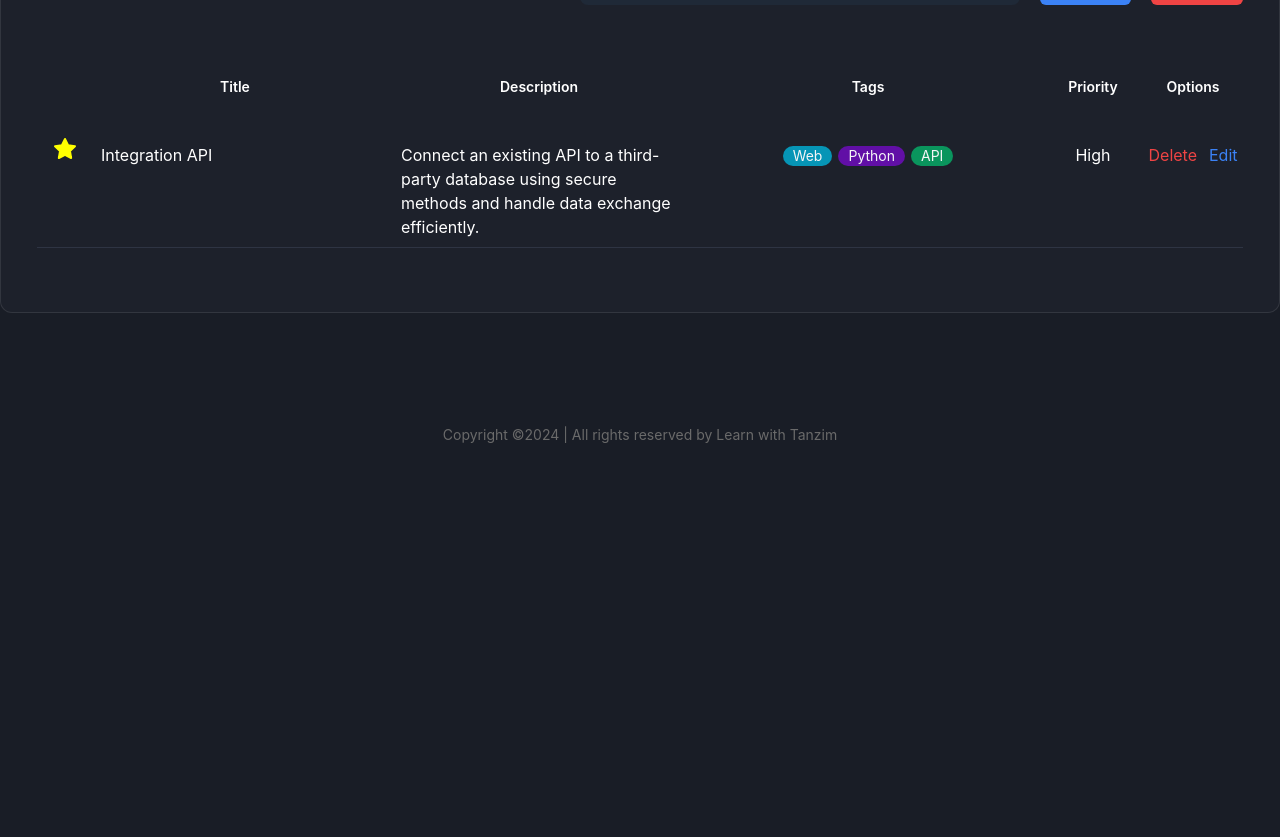
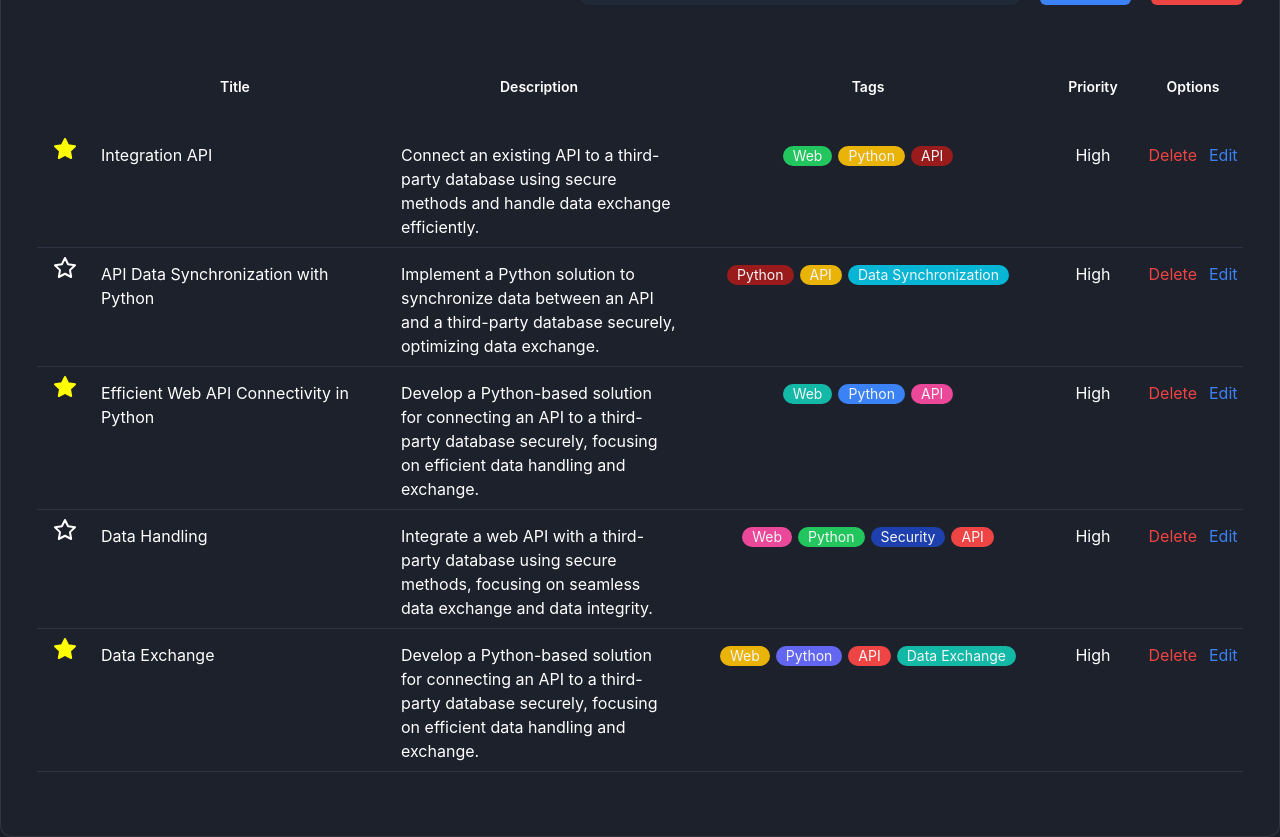
Before and after one commit to Tanzimhossain222/Improved-Tasker, a React (Vite) app: page / in a window 1280 px wide. Shown: the part 720-1557 px from the top of the page. Before the commit the page ends 1197 px from the top, so only its background shows below. Built offline with nearby package versions, Linux system fonts and the light colour scheme.

Commit message:
feat: Add Tags and NoTaskFound components
This commit introduces two new components: Tags and NoTaskFound. The Tags component is used for displaying and managing tag elements. The NoTaskFound component is displayed when there are no tasks available or matching the current filter criteria.

```diff
--- a/src/Page.jsx
+++ b/src/Page.jsx
@@ -1,7 +1,6 @@
-import React from "react";
 import HeroSection from "./components/HeroSection";
+import TaskBoard from "./components/Task/TaskBoard";
 import Layout from "./layout/Layout";
-import TaskBoard from "./components/Task/TaskBoard";
 
 const Page = () => {
   return (
--- /dev/null
+++ b/src/components/Task/NoTask.jsx
@@ -0,0 +1,21 @@
+const NoTask = () => {
+  return (
+    <tr className="border-b border-[#2E3443] [&>td]:align-baseline [&>td]:px-4 [&>td]:py-2">
+      <td colSpan="6" className="text-center py-8">
+        <div className="bg-gray-800 rounded-lg p-6">
+          <h2 className="text-2xl text-white font-semibold mb-4">
+            No Tasks Found
+          </h2>
+          <p className="text-gray-400 mb-4">
+            It seems like there are no tasks available at the moment.
+          </p>
+          <p className="text-gray-400">
+            Add a task to get started and stay organized!
+          </p>
+        </div>
+      </td>
+    </tr>
+  );
+};
+
+export default NoTask;
--- a/src/components/Task/TagList.jsx
+++ b/src/components/Task/TagList.jsx
@@ -1,40 +1,20 @@
+// In TagList.jsx
 
-const TagList = ({tags}) => {
+import { getRandomColor } from "../../utils/getColor";
 
-    const colorArray = [
-        "#00D991A1",
-        "#1C92FFB0",
-        "#FE1A1AB5",
-        "#BD560BB2",
-        "#00B2D9CC",
-        "#8407E6A8",
-        "#FF8C00B5",
-        "#07AC67D6",
-        "#10FBEDB2",
-        "#AE6D0BDB",
-        "#2F43F8BF",
-        "#FF0000B5",
-        "#FF00FFB5",
-      ];
-
+const TagList = ({ tags }) => {
   return (
     <>
       <ul className="flex justify-center gap-1.5 flex-wrap">
-        <li>
-          <span className="inline-block h-5 whitespace-nowrap rounded-[45px] bg-[#00B2D9CC] px-2.5 text-sm capitalize text-[#F4F5F6]">
-            Web
-          </span>
-        </li>
-        <li>
-          <span className="inline-block h-5 whitespace-nowrap rounded-[45px] bg-[#8407E6A8] px-2.5 text-sm capitalize text-[#F4F5F6]">
-            Python
-          </span>
-        </li>
-        <li>
-          <span className="inline-block h-5 whitespace-nowrap rounded-[45px] bg-[#07AC67D6] px-2.5 text-sm capitalize text-[#F4F5F6]">
-            API
-          </span>
-        </li>
+        {tags.map((tag, index) => (
+          <li key={index}>
+            <span
+              className={`inline-block h-5 whitespace-nowrap rounded-[45px] ${getRandomColor()} px-2.5 text-sm capitalize text-[#F4F5F6]`}
+            >
+              {tag}
+            </span>
+          </li>
+        ))}
       </ul>
     </>
   );
--- a/src/components/Task/TaskBoard.jsx
+++ b/src/components/Task/TaskBoard.jsx
@@ -1,14 +1,15 @@
-import React from "react";
+import getTasks from "../../data/TaskData";
 import TaskList from "./TaskList";
 import TaskNav from "./TaskNav";
 
 const TaskBoard = () => {
+  const data = getTasks();
   return (
     <section className="mb-20" id="tasks">
       <div className="container">
         <div className="rounded-xl border border-[rgba(206,206,206,0.12)] bg-[#1D212B] px-6 py-8 md:px-9 md:py-16">
           <TaskNav />
-          <TaskList />
+          <TaskList tasks={data} />
         </div>
       </div>
     </section>
--- a/src/components/Task/TaskList.jsx
+++ b/src/components/Task/TaskList.jsx
@@ -1,7 +1,8 @@
 import StarIcons from "../svgIcons/StarIcons";
+import NoTask from "./NoTask";
 import TagList from "./TagList";
 
-const TaskList = () => {
+const TaskList = ({ tasks }) => {
   return (
     <div className="overflow-auto">
       <table className="table-fixed overflow-auto xl:w-full">
@@ -27,21 +28,23 @@ const TaskList = () => {
         </thead>
 
         <tbody>
-          <tr className="border-b border-[#2E3443] [&>td]:align-baseline [&>td]:px-4 [&>td]:py-2">
+          {tasks.length > 0 ? (
+            tasks.map((task) => (
+              <tr
+                key={task.id}
+                className="border-b border-[#2E3443] [&>td]:align-baseline [&>td]:px-4 [&>td]:py-2"
+              >
                 <td>
-              <StarIcons />
+                  <StarIcons isFav={task.isFav} />
                 </td>
-            <td>Integration API</td>
+                <td>{task.title}</td>
                 <td>
-              <div>
-                Connect an existing API to a third-party database using secure
-                methods and handle data exchange efficiently.
-              </div>
+                  <div>{task.description}</div>
                 </td>
                 <td>
-              <TagList />
+                  <TagList tags={task.tags} />
                 </td>
-            <td className="text-center">High</td>
+                <td className="text-center">{task.priority}</td>
                 <td>
                   <div className="flex items-center justify-center space-x-3">
                     <button className="text-red-500">Delete</button>
@@ -49,6 +52,10 @@ const TaskList = () => {
                   </div>
                 </td>
               </tr>
+            ))
+          ) : (
+            <NoTask />
+          )}
         </tbody>
       </table>
     </div>
--- a/src/components/svgIcons/StarIcons.jsx
+++ b/src/components/svgIcons/StarIcons.jsx
@@ -1,6 +1,6 @@
 import React from "react";
 
-const StarIcons = ({ fav = true }) => {
+const StarIcons = ({ isFav = true }) => {
   return (
     <>
       <svg
@@ -10,8 +10,8 @@ const StarIcons = ({ fav = true }) => {
         height="24"
         viewBox="0 0 24 24"
         strokeWidth="2"
-        stroke={fav ? "yellow" : "currentColor"}
-        fill={fav ? "yellow" : "none"}
+        stroke={isFav ? "yellow" : "currentColor"}
+        fill={isFav ? "yellow" : "none"}
         strokeLinecap="round"
         strokeLinejoin="round"
       >
--- /dev/null
+++ b/src/constants/Colors.js
@@ -0,0 +1,22 @@
+const colorArray = [
+    "bg-green-500",
+    "bg-blue-500",
+    "bg-red-500",
+    "bg-yellow-500",
+    "bg-teal-500",
+    "bg-purple-500",
+    "bg-orange-500",
+    "bg-indigo-500",
+    "bg-cyan-500",
+    "bg-yellow-500",
+    "bg-blue-800",
+    "bg-red-800",
+    "bg-pink-500",
+];
+
+function getColorsArray() {
+    return colorArray;
+}
+
+
+export { getColorsArray };
--- /dev/null
+++ b/src/data/TaskData.js
@@ -0,0 +1,48 @@
+const data = [
+    {
+        id: crypto.randomUUID(),
+        title: "Integration API",
+        description: "Connect an existing API to a third-party database using secure methods and handle data exchange efficiently.",
+        tags: ["Web", "Python", "API"],
+        priority: "High",
+        isFav: true
+    },
+    {
+        id: crypto.randomUUID(),
+        title: "API Data Synchronization with Python",
+        description: "Implement a Python solution to synchronize data between an API and a third-party database securely, optimizing data exchange.",
+        tags: ["Python", "API", "Data Synchronization"],
+        priority: "High",
+        isFav: false
+    },
+    {
+        id: crypto.randomUUID(),
+        title: "Efficient Web API Connectivity in Python",
+        description: "Develop a Python-based solution for connecting an API to a third-party database securely, focusing on efficient data handling and exchange.",
+        tags: ["Web", "Python", "API"],
+        priority: "High",
+        isFav: true
+    },
+    {
+        id: crypto.randomUUID(),
+        title: "Data Handling",
+        description: "Integrate a web API with a third-party database using secure methods, focusing on seamless data exchange and data integrity.",
+        tags: ["Web", "Python", "Security", "API"],
+        priority: "High",
+        isFav: false
+    },
+    {
+        id: crypto.randomUUID(),
+        title: "Data Exchange",
+        description: "Develop a Python-based solution for connecting an API to a third-party database securely, focusing on efficient data handling and exchange.",
+        tags: ["Web", "Python", "API", "Data Exchange"],
+        priority: "High",
+        isFav: true
+    }
+];
+
+function getTasks() {
+    return data;
+}
+
+export default getTasks;
--- /dev/null
+++ b/src/utils/getColor.js
@@ -0,0 +1,9 @@
+import { getColorsArray } from "../constants/Colors";
+
+const colors = getColorsArray();
+
+function getRandomColor() {
+    return colors[Math.floor(Math.random() * colors.length)];
+}
+
+export { getRandomColor };
```
Lines whose indentation alone changed are shown as unchanged.
